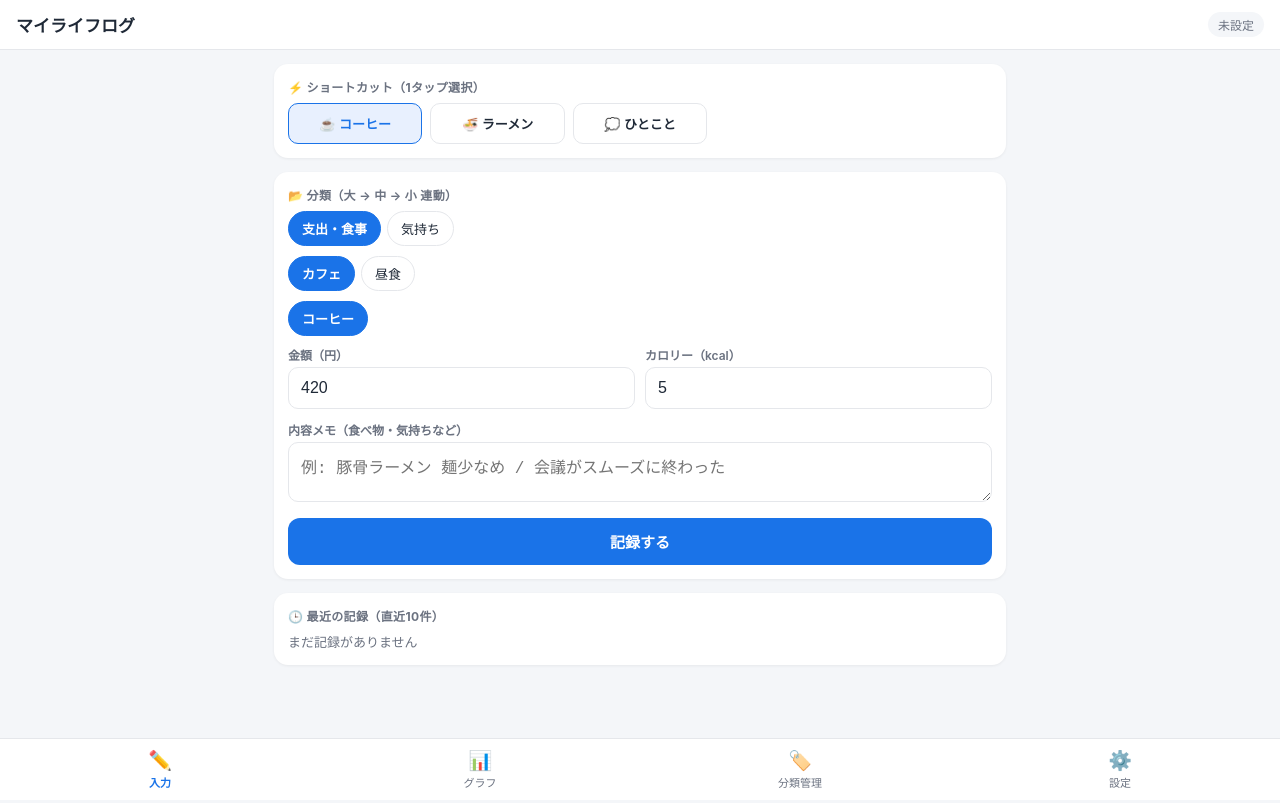
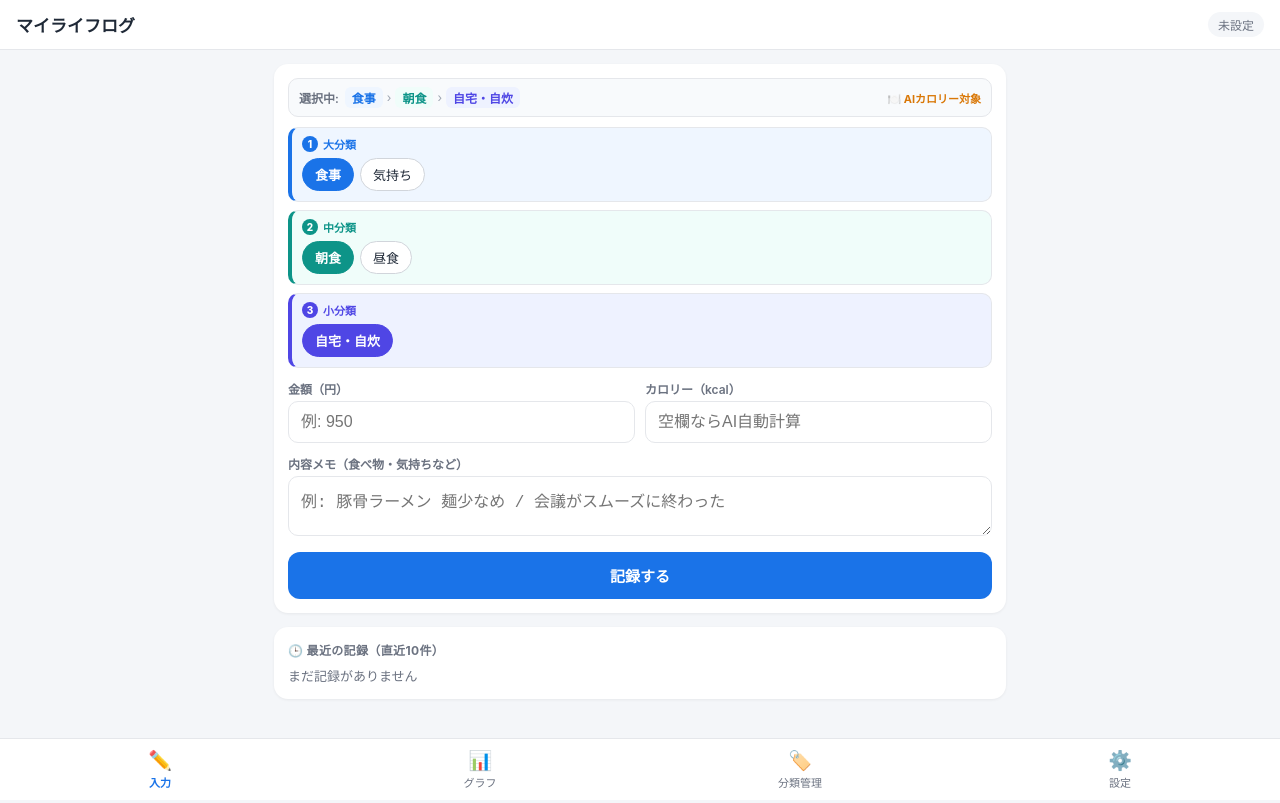
Before and after one commit to shooooooooow/lifelog, a plain HTML site: page index.html in a window 1280 px wide. Drawn offline with nearby package versions, Linux system fonts and the light colour scheme.

Commit message:
Update index.html

```diff
--- a/index.html
+++ b/index.html
@@ -11,6 +11,12 @@
     :root {
       --primary: #1a73e8;
       --primary-bg: #e8f0fe;
+      --l1: #1a73e8;
+      --l1-bg: #eff6ff;
+      --l2: #0d9488;
+      --l2-bg: #f0fdfa;
+      --l3: #4f46e5;
+      --l3-bg: #eef2ff;
       --bg: #f4f6f9;
       --card: #ffffff;
       --text: #1f2937;
@@ -51,7 +57,7 @@
       margin: 0 0 8px; letter-spacing: 0.03em;
     }
 
-    /* ショートカット＆連動チップ */
+    /* ショートカット */
     .shortcut-grid {
       display: grid; grid-template-columns: repeat(auto-fill, minmax(112px, 1fr)); gap: 8px;
     }
@@ -63,14 +69,51 @@
     .shortcut-btn.selected {
       border-color: var(--primary); background: var(--primary-bg); color: var(--primary);
     }
-    .chip-row { display: flex; flex-wrap: wrap; gap: 6px; margin-bottom: 10px; }
+
+    /* 選択中パス */
+    .selected-path {
+      display: flex; align-items: center; flex-wrap: wrap; gap: 4px;
+      background: #f8fafc; border: 1px solid var(--border); border-radius: 10px;
+      padding: 8px 10px; margin-bottom: 10px; font-size: 12px; font-weight: 700;
+    }
+    .path-tag { padding: 2px 7px; border-radius: 6px; }
+    .path-tag.l1 { background: var(--l1-bg); color: var(--l1); }
+    .path-tag.l2 { background: var(--l2-bg); color: var(--l2); }
+    .path-tag.l3 { background: var(--l3-bg); color: var(--l3); }
+    .path-sep { color: #9ca3af; font-weight: 400; }
+
+    /* 階層別ボックス */
+    .cat-group {
+      border-radius: 10px; padding: 8px 10px 4px; margin-bottom: 8px;
+      border: 1px solid var(--border); border-left-width: 4px;
+    }
+    .cat-group.l1 { background: var(--l1-bg); border-left-color: var(--l1); }
+    .cat-group.l2 { background: var(--l2-bg); border-left-color: var(--l2); }
+    .cat-group.l3 { background: var(--l3-bg); border-left-color: var(--l3); margin-bottom: 12px; }
+    .cat-group-label {
+      font-size: 11px; font-weight: 800; margin-bottom: 6px;
+      display: flex; align-items: center; gap: 5px;
+    }
+    .cat-group.l1 .cat-group-label { color: var(--l1); }
+    .cat-group.l2 .cat-group-label { color: var(--l2); }
+    .cat-group.l3 .cat-group-label { color: var(--l3); }
+    .step-num {
+      display: inline-flex; align-items: center; justify-content: center;
+      width: 16px; height: 16px; border-radius: 50%; font-size: 10px; color: #fff;
+    }
+    .cat-group.l1 .step-num { background: var(--l1); }
+    .cat-group.l2 .step-num { background: var(--l2); }
+    .cat-group.l3 .step-num { background: var(--l3); }
+
+    .chip-row { display: flex; flex-wrap: wrap; gap: 6px; margin-bottom: 6px; }
     .chip {
-      border: 1px solid var(--border); background: #fff; border-radius: 999px;
-      padding: 7px 13px; font-size: 13px; cursor: pointer; color: var(--text);
+      border: 1px solid #d1d5db; background: #fff; border-radius: 999px;
+      padding: 6px 12px; font-size: 13px; cursor: pointer; color: var(--text);
+      transition: 0.1s;
     }
-    .chip.selected {
-      background: var(--primary); border-color: var(--primary); color: #fff; font-weight: 600;
-    }
+    .cat-group.l1 .chip.selected { background: var(--l1); border-color: var(--l1); color: #fff; font-weight: 700; }
+    .cat-group.l2 .chip.selected { background: var(--l2); border-color: var(--l2); color: #fff; font-weight: 700; }
+    .cat-group.l3 .chip.selected { background: var(--l3); border-color: var(--l3); color: #fff; font-weight: 700; }
 
     /* フォーム */
     .field { margin-bottom: 12px; }
@@ -154,16 +197,28 @@
   <main>
     <!-- ========== 1. 入力タブ ========== -->
     <section id="view-input" class="view active">
-      <div class="card">
+      <div class="card" id="shortcutCard">
         <p class="section-title">⚡ ショートカット（1タップ選択）</p>
         <div id="shortcutGrid" class="shortcut-grid"></div>
       </div>
 
       <div class="card">
-        <p class="section-title">📂 分類（大 → 中 → 小 連動）</p>
+        <div id="selectedPath" class="selected-path"></div>
+
+        <div class="cat-group l1">
+          <div class="cat-group-label"><span class="step-num">1</span> 大分類</div>
           <div id="cat1Chips" class="chip-row"></div>
+        </div>
+
+        <div class="cat-group l2">
+          <div class="cat-group-label"><span class="step-num">2</span> 中分類</div>
           <div id="cat2Chips" class="chip-row"></div>
+        </div>
+
+        <div class="cat-group l3">
+          <div class="cat-group-label"><span class="step-num">3</span> 小分類</div>
           <div id="cat3Chips" class="chip-row"></div>
+        </div>
 
         <div class="row-2">
           <div class="field">
@@ -230,11 +285,11 @@
         <p class="section-title" id="catFormTitle">➕ 分類を追加 / 編集</p>
         <input type="hidden" id="editCatId" />
         <div class="row-2">
-          <div class="field"><label>大分類 *</label><input id="fCat1" type="text" placeholder="例: 支出・食事" /></div>
+          <div class="field"><label>大分類 *</label><input id="fCat1" type="text" placeholder="例: 食事" /></div>
           <div class="field"><label>中分類 *</label><input id="fCat2" type="text" placeholder="例: 昼食" /></div>
         </div>
         <div class="row-2">
-          <div class="field"><label>小分類 *</label><input id="fCat3" type="text" placeholder="例: ラーメン" /></div>
+          <div class="field"><label>小分類 *</label><input id="fCat3" type="text" placeholder="例: 外食" /></div>
           <div class="field"><label>ショートカット名（任意）</label><input id="fShortcut" type="text" placeholder="例: 🍜 ラーメン" /></div>
         </div>
         <div class="row-2">
@@ -325,12 +380,11 @@
       charts: { spend: null, cal: null, pie: null }
     };
 
-    // デフォルト分類（初回未同期時でも画面確認できるように用意）
     if (!state.categories.length) {
       state.categories = [
-        { category_id:'C001', cat1:'支出・食事', cat2:'カフェ', cat3:'コーヒー', is_food:true, active:true, shortcut_label:'☕ コーヒー', fixed_kcal:5, default_amount:420, sort_order:10 },
-        { category_id:'C002', cat1:'支出・食事', cat2:'昼食', cat3:'ラーメン', is_food:true, active:true, shortcut_label:'🍜 ラーメン', fixed_kcal:null, default_amount:null, sort_order:20 },
-        { category_id:'C009', cat1:'気持ち', cat2:'メモ・内省', cat3:'ひとこと', is_food:false, active:true, shortcut_label:'💭 ひとこと', fixed_kcal:null, default_amount:null, sort_order:90 }
+        { category_id:'C001', cat1:'食事', cat2:'朝食', cat3:'自宅・自炊', is_food:true, active:true, shortcut_label:'', fixed_kcal:null, default_amount:null, sort_order:10 },
+        { category_id:'C004', cat1:'食事', cat2:'昼食', cat3:'外食', is_food:true, active:true, shortcut_label:'', fixed_kcal:null, default_amount:null, sort_order:40 },
+        { category_id:'C029', cat1:'気持ち', cat2:'仕事', cat3:'ポジティブ', is_food:false, active:true, shortcut_label:'', fixed_kcal:null, default_amount:null, sort_order:290 }
       ];
     }
 
@@ -340,7 +394,6 @@
         navigator.serviceWorker.register('./sw.js').catch(() => {});
       }
 
-      // ナビ切り替え
       document.querySelectorAll('.bottom-nav button').forEach(btn => {
         btn.addEventListener('click', () => switchView(btn.dataset.view));
       });
@@ -353,12 +406,10 @@
         });
       });
 
-      // 設定フォーム初期値
       document.getElementById('setGasUrl').value = state.settings.gasUrl || '';
       document.getElementById('setToken').value = state.settings.token || '';
       document.getElementById('setTargetCal').value = state.settings.targetCal || 2000;
 
-      // URLパラメータ（?cat=C001）でのダイレクト起動に対応
       const params = new URLSearchParams(location.search);
       const urlCat = params.get('cat');
       if (urlCat) {
@@ -407,24 +458,27 @@
       state.selCat2 = cat.cat2;
       state.selCatId = cat.category_id;
 
-      // ショートカット既定値の反映
-      const amtEl = document.getElementById('inpAmount');
-      const calEl = document.getElementById('inpCal');
-      amtEl.value = cat.default_amount ?? '';
-      calEl.value = cat.fixed_kcal ?? '';
+      document.getElementById('inpAmount').value = cat.default_amount ?? '';
+      document.getElementById('inpCal').value = cat.fixed_kcal ?? '';
       renderInputControls();
     }
 
     function renderInputControls() {
       const cats = activeCategories();
 
-      // ショートカット描画
+      // ショートカット描画（0件のときはカードごと自動非表示）
+      const scCard = document.getElementById('shortcutCard');
       const scEl = document.getElementById('shortcutGrid');
       const shortcuts = cats.filter(c => c.shortcut_label);
+      if (!shortcuts.length) {
+        scCard.style.display = 'none';
+      } else {
+        scCard.style.display = 'block';
         scEl.innerHTML = shortcuts.map(c => `
           <button class="shortcut-btn ${c.category_id === state.selCatId ? 'selected' : ''}"
                   onclick="selectByCategoryId('${c.category_id}')">${esc(c.shortcut_label)}</button>
         `).join('');
+      }
 
       // 大分類
       const cat1List = [...new Set(cats.map(c => c.cat1))];
@@ -449,8 +503,23 @@
         <button class="chip ${c.category_id === state.selCatId ? 'selected' : ''}" onclick="selectByCategoryId('${c.category_id}')">${esc(c.cat3)}</button>
       `).join('');
 
-      // カロリー入力欄の表示切替
+      // 選択中パスとカロリー入力欄の更新
       const curCat = cats.find(c => c.category_id === state.selCatId);
+      const pathEl = document.getElementById('selectedPath');
+      if (curCat) {
+        pathEl.innerHTML = `
+          <span style="color:var(--muted);font-weight:600;margin-right:2px;">選択中:</span>
+          <span class="path-tag l1">${esc(curCat.cat1)}</span>
+          <span class="path-sep">›</span>
+          <span class="path-tag l2">${esc(curCat.cat2)}</span>
+          <span class="path-sep">›</span>
+          <span class="path-tag l3">${esc(curCat.cat3)}</span>
+          ${curCat.is_food ? '<span style="margin-left:auto;font-size:11px;color:var(--warn);">🍽️ AIカロリー対象</span>' : ''}
+        `;
+      } else {
+        pathEl.textContent = '分類を選択してください';
+      }
+
       document.getElementById('calFieldWrap').style.opacity = curCat?.is_food ? '1' : '0.4';
       document.getElementById('inpCal').placeholder = curCat?.is_food ? '空欄ならAI自動計算' : '対象外（手入力可）';
     }
@@ -503,12 +572,10 @@
         _unsynced: true
       };
 
-      // ローカル即時反映（待ち時間ゼロ）
       state.queue.push(rec);
       state.records.push(rec);
       persistLocal();
 
-      // 入力リセット
       document.getElementById('inpAmount').value = cat.default_amount ?? '';
       document.getElementById('inpCal').value = cat.fixed_kcal ?? '';
       document.getElementById('inpMemo').value = '';
@@ -516,8 +583,6 @@
       renderRecentList();
       updateSyncBadge();
       toast('記録しました');
-
-      // バックグラウンド送信
       flushQueue();
     }
 
@@ -530,7 +595,7 @@
       }
       listEl.innerHTML = items.map(r => {
         const badges = [];
-        badges.push(`<span class="badge">${esc(r.cat1)} / ${esc(r.cat3)}</span>`);
+        badges.push(`<span class="badge">${esc(r.cat1)} › ${esc(r.cat2)} › ${esc(r.cat3)}</span>`);
         if (r._unsynced) badges.push('<span class="badge badge-off">未同期</span>');
         if (r.cal_status === 'PENDING') badges.push('<span class="badge badge-ai">AI計算待ち</span>');
         const rightAmt = r.amount != null ? `¥${r.amount.toLocaleString()}` : '';
@@ -551,17 +616,14 @@
       }).join('');
     }
 
-    // ====== 2. 6期間グラフ分析（日次・週次・月次・3ヶ月・半年・年間） ======
+    // ====== 2. 6期間グラフ分析 ======
     function renderCharts() {
       const p = state.period;
       const now = new Date();
       const buckets = buildBuckets(p, now);
       const startKey = buckets[0].startDate;
-
-      // 期間内のレコード抽出
       const inRange = state.records.filter(r => r.date >= startKey);
 
-      // バケットごとに集計（カロリーは日別合計を作ってからバケット内1日平均を出す）
       const bucketMap = new Map();
       buckets.forEach(b => bucketMap.set(b.key, { ...b, spend: 0, dayCalMap: new Map() }));
 
@@ -592,7 +654,6 @@
         return p === 'daily' ? Math.round(sum) : Math.round(sum / b.dayCalMap.size);
       });
 
-      // KPI更新
       const periodDays = Math.max(1, Math.round((now - new Date(startKey)) / 86400000) + 1);
       const calDays = allDayCal.size;
       const calSum = [...allDayCal.values()].reduce((a, v) => a + v, 0);
@@ -604,7 +665,6 @@
       document.getElementById('calChartTitle').textContent =
         p === 'daily' ? '🔥 摂取カロリー（日合計・赤線＝目標）' : '🔥 摂取カロリー（1日平均・赤線＝目標）';
 
-      // 支出棒グラフ
       drawChart('spend', 'spendChart', {
         type: 'bar',
         data: {
@@ -614,7 +674,6 @@
         options: { responsive: true, maintainAspectRatio: false, plugins: { legend: { display: false } } }
       });
 
-      // カロリー推移＋目標ライン
       const targetCal = Number(state.settings.targetCal || 2000);
       drawChart('cal', 'calChart', {
         type: 'bar',
@@ -628,7 +687,6 @@
         options: { responsive: true, maintainAspectRatio: false }
       });
 
-      // 大分類別ドーナツ
       const pieLabels = [...catSpendMap.keys()];
       const pieVals = [...catSpendMap.values()];
       drawChart('pie', 'catPieChart', {
@@ -666,7 +724,7 @@
           list.push({ key: s, label: s.slice(5).replace('-', '/') + '週', startDate: s });
         }
       } else {
-        const months = period === '6m' ? 6 : 12; // monthly / yearly は12ヶ月表示
+        const months = period === '6m' ? 6 : 12;
         for (let i = months - 1; i >= 0; i--) {
           const d = new Date(now.getFullYear(), now.getMonth() - i, 1);
           const ym = `${d.getFullYear()}-${String(d.getMonth() + 1).padStart(2, '0')}`;
@@ -693,7 +751,7 @@
       return d;
     }
 
-    // ====== 3. 分類管理（追加・変更・論理削除） ======
+    // ====== 3. 分類管理 ======
     function renderCategoryManager() {
       const el = document.getElementById('catManageList');
       const cats = activeCategories();
@@ -835,7 +893,7 @@
         renderRecentList();
         updateSyncBadge();
       } catch (_) {
-        updateSyncBadge(); // オフラインまたは一時エラー時はキューに残す
+        updateSyncBadge();
       }
     }
 
@@ -853,7 +911,6 @@
         if (!data.ok) throw new Error(data.error);
 
         state.categories = data.categories;
-        // サーバーの最新データ ＋ まだローカルに残る未送信キューをマージ
         const serverIds = new Set(data.records.map(r => r.record_id));
         const pendingLocal = state.queue.filter(r => !serverIds.has(r.record_id));
         state.records = [...data.records, ...pendingLocal];
```
Lines whose indentation alone changed are shown as unchanged.
